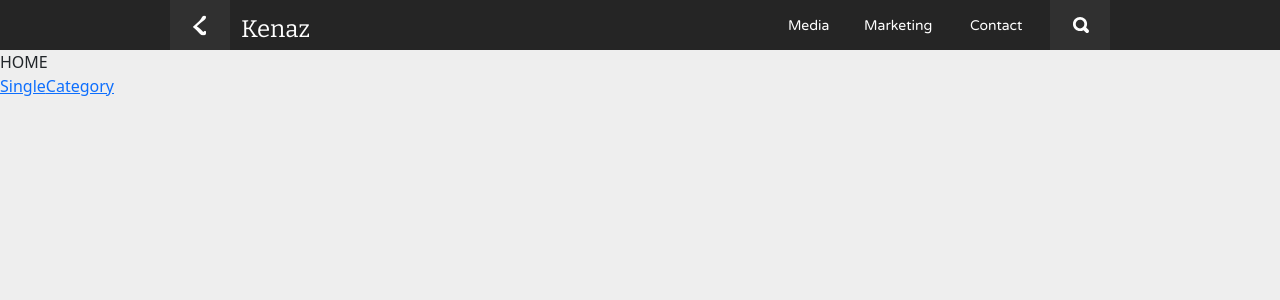
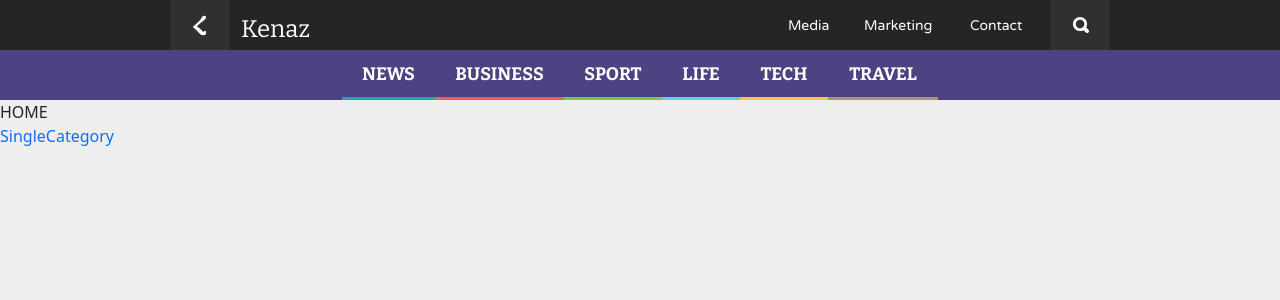
Before and after one commit to izuvela/kenaz, a Vue app: page / in a window 1280 px wide. Shown: the top 300 px of the page. Built offline with nearby package versions, Linux system fonts and the light colour scheme.

Commit message:
Navigation complete

```diff
--- a/src/App.vue
+++ b/src/App.vue
@@ -1,12 +1,14 @@
 <template>
   <Header />
+  <Navigation />
   <router-view></router-view>
 </template>
 
 <script>
 import Header from "./components/Header.vue";
+import Navigation from "./components/Navigation.vue";
 export default {
-  components: { Header },
+  components: { Header, Navigation },
 };
 </script>
 
--- a/src/components/Header.vue
+++ b/src/components/Header.vue
@@ -35,7 +35,7 @@ import Icon from "../components/Icon.vue";
 
 .header__wrapper {
   @include flex-display($justify-content: space-between);
-  width: 940px;
+  width: $max-width;
 }
 
 .header__left-side {
@@ -57,29 +57,29 @@ import Icon from "../components/Icon.vue";
   @include flex-display($align-items: center);
 }
 
+.header__links {
+  @include flex-display($align-items: center);
+
   .header__link {
     color: $color-white;
     font-family: $font-secondary;
     font-size: 14px;
     line-height: 27px;
     font-weight: 400;
-}
 
-.header__links {
-  @include flex-display($align-items: center);
-}
-
-.header__links .header__link:nth-child(1) {
+    &:nth-child(1) {
       width: 76px;
     }
-.header__links .header__link:nth-child(2) {
+    &:nth-child(2) {
       width: 106px;
     }
-.header__links .header__link:nth-child(3) {
+    &:nth-child(3) {
       width: 80px;
     }
 
-.header__link span {
+    span {
       cursor: pointer;
     }
+  }
+}
 </style>
--- /dev/null
+++ b/src/components/Navigation.vue
@@ -0,0 +1,125 @@
+<template>
+  <div class="navigation">
+    <div class="navigation__wrapper">
+      <router-link to="/category" class="navigation__link navigation__link_news">
+        <div class="navigation__text">NEWS</div>
+      </router-link>
+      <router-link to="/category" class="navigation__link navigation__link_business">
+        <div class="navigation__text">BUSINESS</div>
+      </router-link>
+      <router-link to="/category" class="navigation__link navigation__link_sport">
+        <div class="navigation__text">SPORT</div>
+      </router-link>
+      <router-link to="/category" class="navigation__link navigation__link_life">
+        <div class="navigation__text">LIFE</div>
+      </router-link>
+      <router-link to="/category" class="navigation__link navigation__link_tech">
+        <div class="navigation__text">TECH</div>
+      </router-link>
+      <router-link to="/category" class="navigation__link navigation__link_travel">
+        <div class="navigation__text">TRAVEL</div>
+      </router-link>
+    </div>
+  </div>
+</template>
+
+
+<script>
+export default {};
+</script>
+
+<style lang="scss" scoped>
+@import "../styles/variables.scss";
+@import "../styles/mixins.scss";
+.navigation {
+  height: 50px;
+  background-color: $color-primaryPurple;
+  @include flex-display($justify-content: center);
+}
+
+.navigation__wrapper {
+  @include flex-display($justify-content: center);
+  width: $max-width;
+  height: 100%;
+}
+
+.navigation__link {
+  @include flex-display($justify-content: center, $align-items: center);
+  text-align: center;
+  height: 100%;
+  position: relative;
+  overflow: hidden;
+
+  &::before {
+    content: "";
+    position: absolute;
+    left: 0;
+    right: 0;
+    bottom: 0;
+    height: 3px;
+    transition: all 0.3s;
+    z-index: 1;
+  }
+
+  &:hover::before {
+    height: 100%;
+  }
+
+  &_news {
+    width: 93px;
+
+    &::before {
+      background-color: $color-newsBlue;
+    }
+  }
+
+  &_business {
+    width: 129px;
+
+    &::before {
+      background-color: $color-businessRed;
+    }
+  }
+
+  &_sport {
+    width: 98px;
+
+    &::before {
+      background-color: $color-sportGreen;
+    }
+  }
+
+  &_life {
+    width: 78px;
+
+    &::before {
+      background-color: $color-lifeBlue;
+    }
+  }
+
+  &_tech {
+    width: 88px;
+
+    &::before {
+      background-color: $color-techYellow;
+    }
+  }
+
+  &_travel {
+    width: 110px;
+
+    &::before {
+      background-color: $color-travelBrown;
+    }
+  }
+}
+
+.navigation__text {
+  font-size: 18px;
+  color: $color-white;
+  font-family: $font-primary;
+  font-weight: 700;
+  line-height: 21.6px;
+  z-index: 2;
+}
+</style>
--- a/src/styles/general.scss
+++ b/src/styles/general.scss
@@ -9,3 +9,7 @@
 body {
   background-color: $color-background;
 }
+
+a {
+  text-decoration: none;
+}
```
Lines whose indentation alone changed are shown as unchanged.
